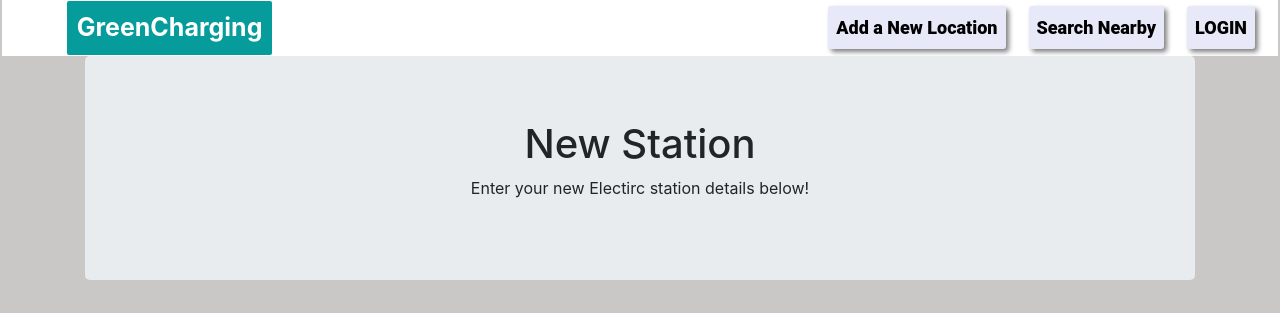
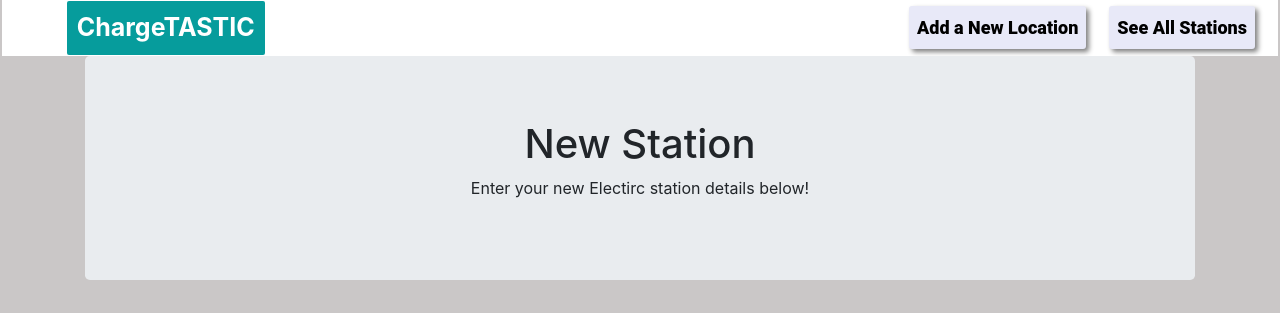
Before and after one commit to chuhaovince/Electric_Charging_Stations_App, a Python web app: template Electric_Charging_Stations/templates/Add.html in a window 1280 px wide. Shown: the top 313 px of the page. Run offline with Jinja, Linux system fonts and the light colour scheme; the template is opened without the code that fills it, so the values that code supplies are empty; some libraries are stand-ins or nearby versions.

Commit message:
Modified some text for app name and buttons

```diff
--- a/Electric_Charging_Stations/templates/Add.html
+++ b/Electric_Charging_Stations/templates/Add.html
@@ -14,7 +14,7 @@
 
 <body>
   <nav class="navbar navbar-expand-lg"> <!--navigation bar-->
-    <a class="navbar-brand" href="/">GreenCharging</a>
+    <a class="navbar-brand" href="/">ChargeTASTIC</a>
     <button class="navbar-toggler custom-toggler" type="button" data-toggle="collapse" data-target="#navbarSupportedContent" aria-controls="navbarSupportedContent" aria-expanded="false" aria-label="Toggle navigation">
         <span class="navbar-toggler-icon"></span>
     </button>
@@ -24,10 +24,7 @@
                 <a class="nav-link" href="/add">Add a New Location</a>
             </li>
             <li class="nav-item active">
-                <a class="nav-link" href="/search">Search Nearby</a>
-            </li>
-            <li class="nav-item active">
-                <a class="nav-link" href="/login">LOGIN</a>
+                <a class="nav-link" href="/search">See All Stations</a>
             </li>
         </ul>
     </div>
```
